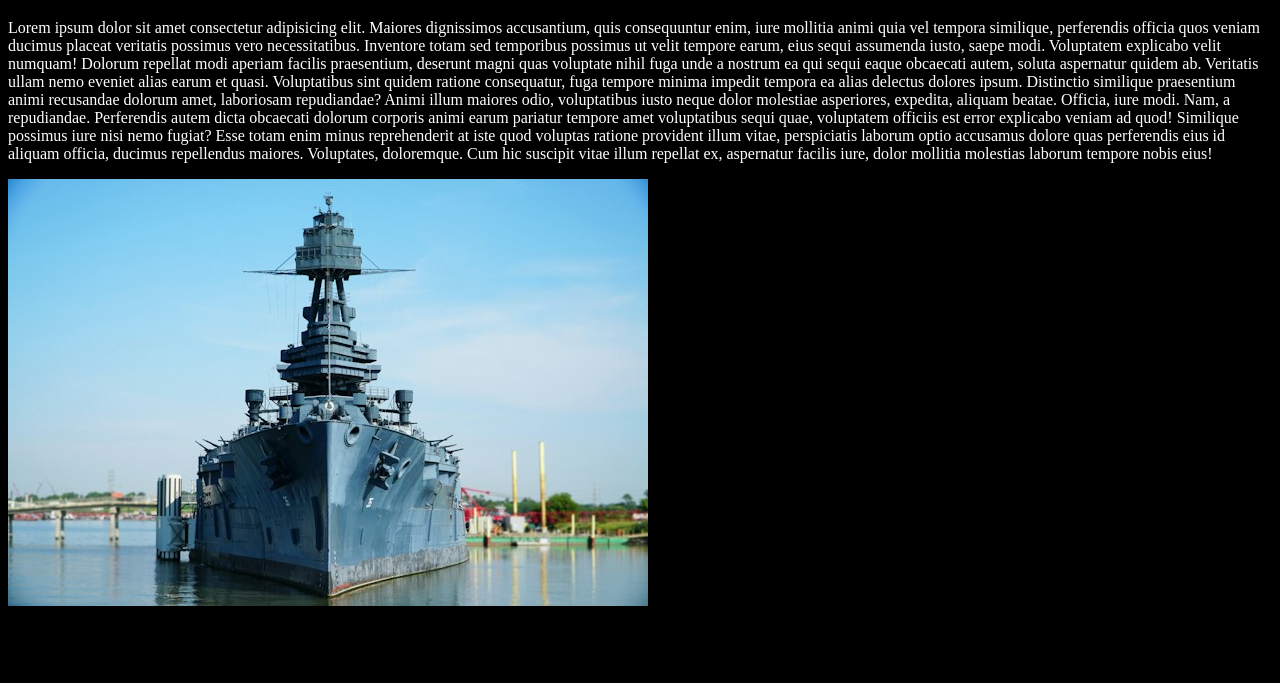
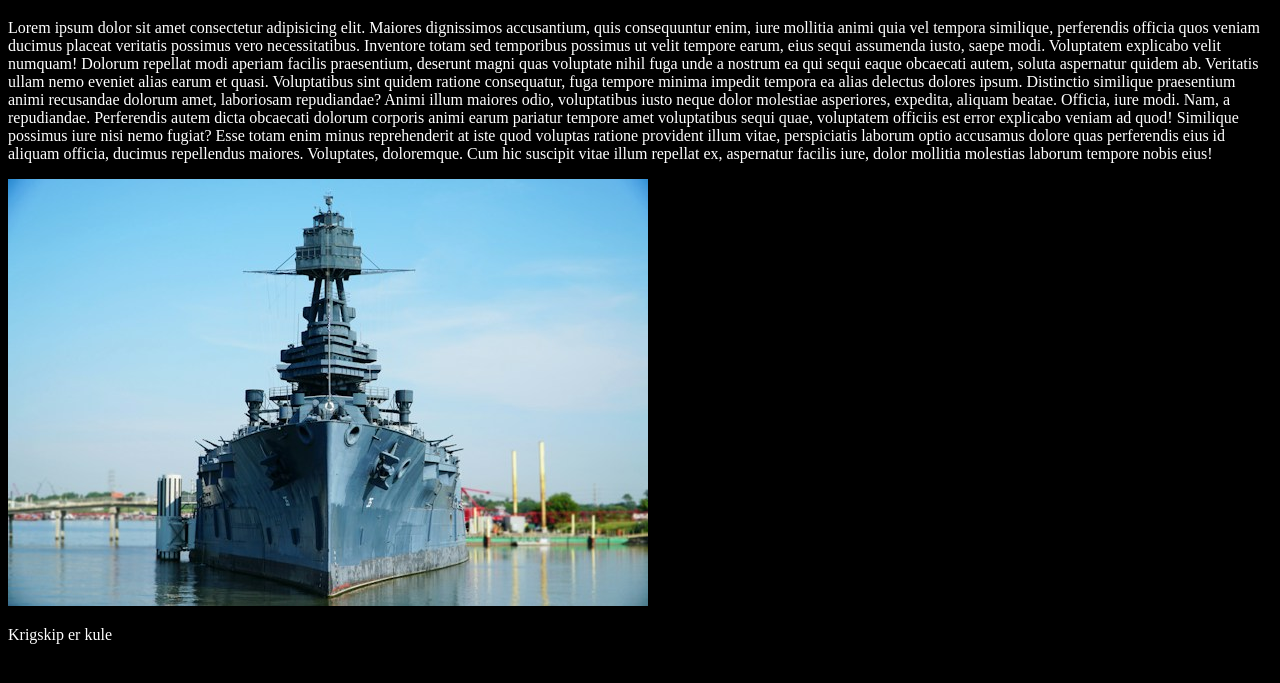
Before and after one commit to EmilEndresen/Kodehode--lesund-github-test, a plain HTML site: page index.html in a window 1280 px wide. Shown: the part 61-744 px from the top of the page. Drawn offline with Linux system fonts and the light colour scheme.

Commit message:
Added a line about warships being cool

```diff
--- a/index.html
+++ b/index.html
@@ -42,5 +42,7 @@
          src="./thomas-park-C57lmA3a5zY-unsplash.jpg"
          alt="Krigsskip sett forfra"
       />
+
+      <p>Krigskip er kule</p>
    </body>
 </html>
```
